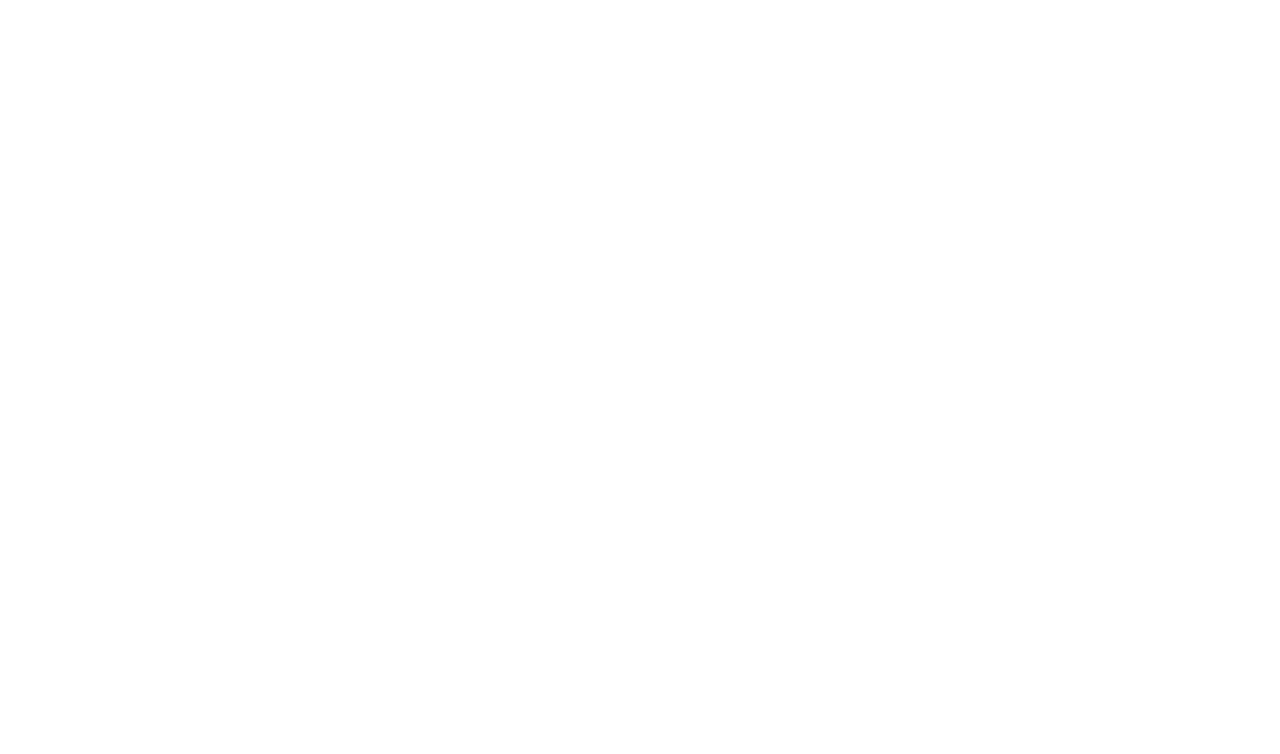
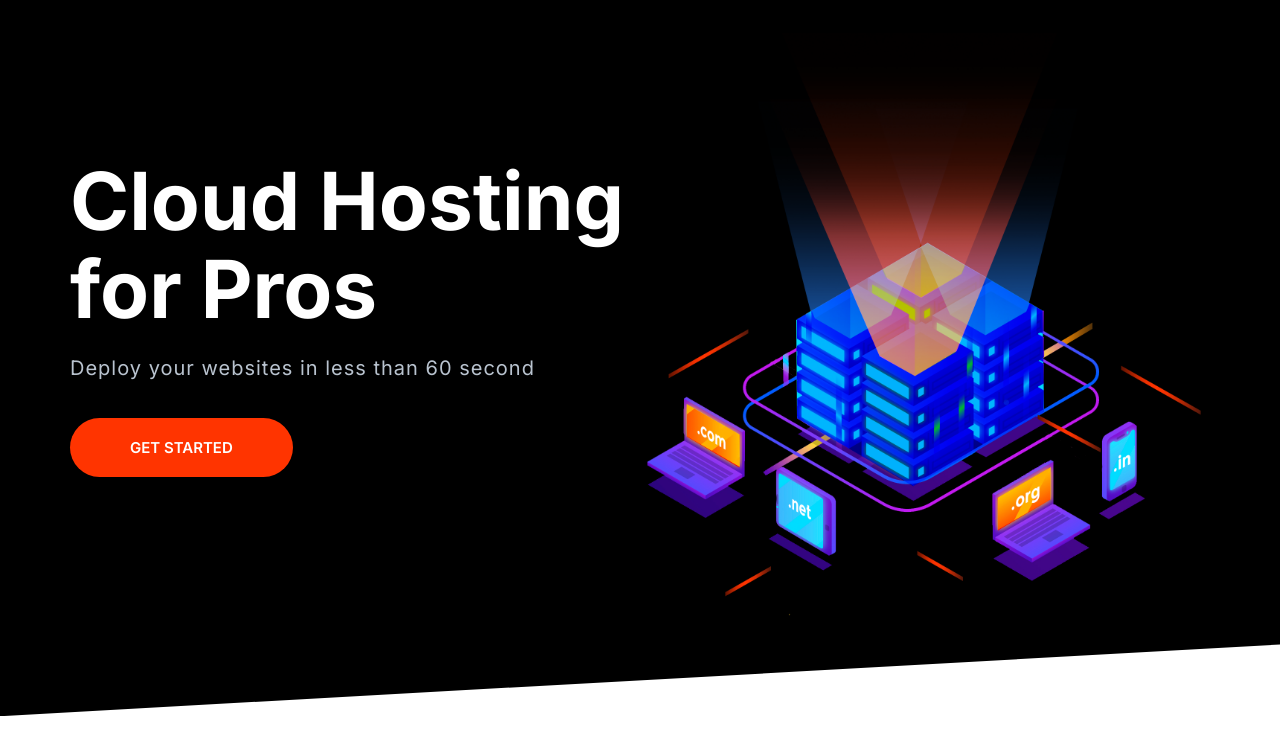
Before and after one commit to shadowmanLukas/frontend_layout, a plain HTML site: page index.html in a window 1280 px wide. Drawn offline with Linux system fonts and the light colour scheme.

Commit message:
Definition of hero.

```diff
--- a/css/styles.css
+++ b/css/styles.css
@@ -37,6 +37,7 @@ body {
 h1, h2, h3 {
     color: var(--color-headings);
     margin-bottom: 1rem;
+    line-height: 1.1;
 }
 
 h1{
@@ -685,3 +686,30 @@ transform: rotate(0);
         border: 0;
     }
 }
+
+/* Hero */
+.hero {
+    clip-path: polygon(0% 0%, 100% 0%, 100% 90%, 0% 100%);
+}
+
+.hero__tagline {
+    font-size: 2rem;
+    color: #b9c3cf;
+    letter-spacing: 1px;
+    margin: 2rem 0 5rem;
+}
+
+.hero__image {
+    width: 100%;
+}
+
+@media screen and (min-width: 768px) {
+.hero {
+    padding-top: 0;
+}
+
+.hero__content {
+    text-align: left;
+    align-self: center;
+}
+}
--- a/index.html
+++ b/index.html
@@ -14,6 +14,18 @@
     <link rel="stylesheet" href="css/styles.css" />
   </head>
   <body>
+    <section class="block block--dark block--skewed-left hero">
+      <div class="container grid grid--1x2">
+        <header class="block__header hero__content">
+          <h1 class="block__heading">Cloud Hosting for Pros</h1>
+          <p class="hero__tagline">
+            Deploy your websites in less than 60 second
+          </p>
+          <a href="" class="btn btn--accent btn--stretched">Get Started</a>
+        </header>
+        <img class="hero__image" src="images/banner.png" alt="" />
+      </div>
+    </section>
     <script src="js/main.js"></script>
   </body>
 </html>
```
Also changed, not shown: components/hero.html (added, +10 -0 lines).
